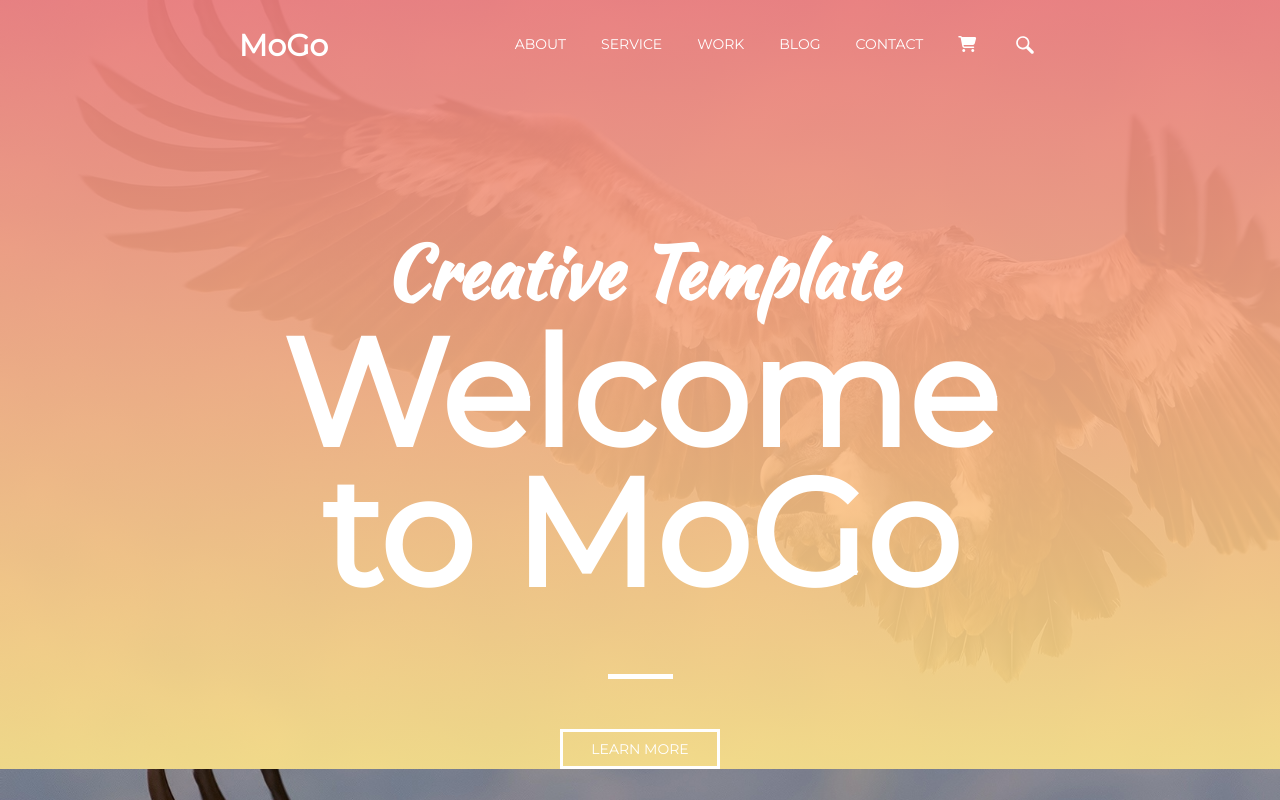
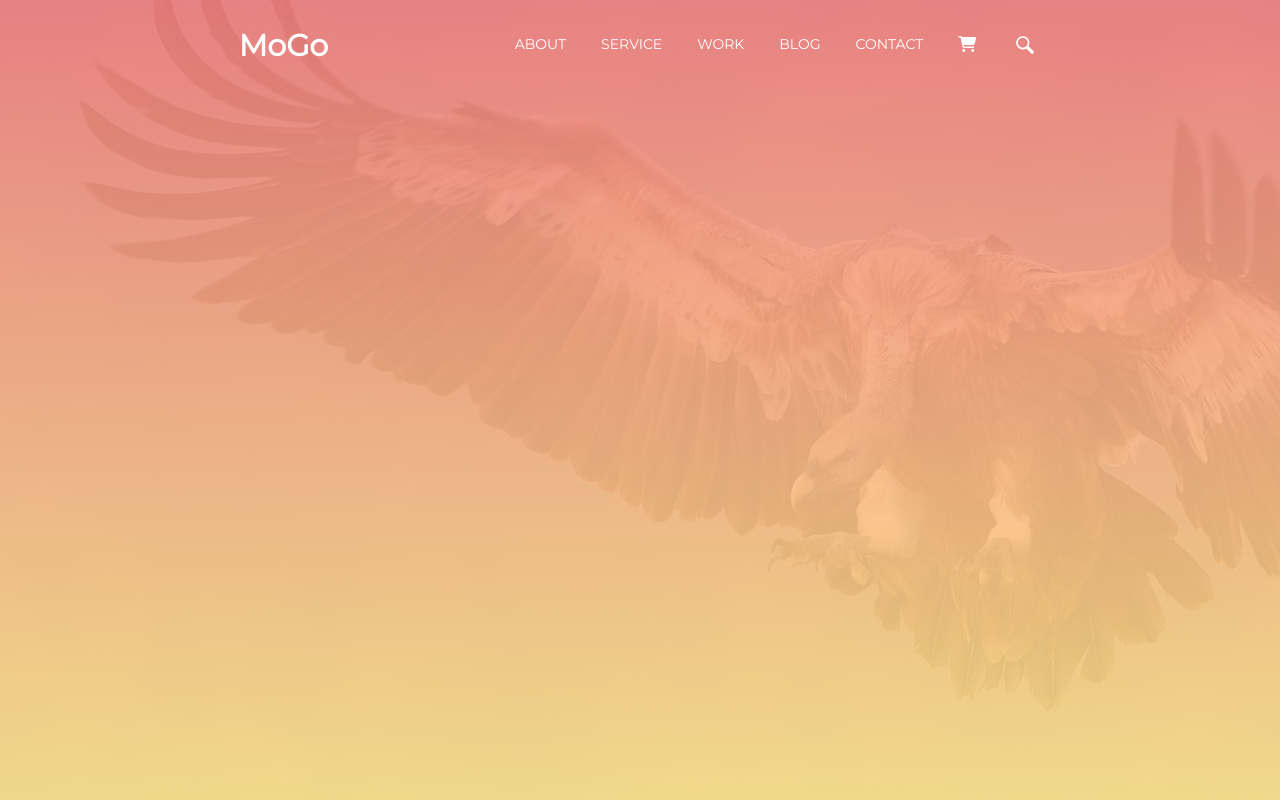
Before and after one commit to EugeneBatenko/ukietech-practice.github.io, a website: page app/index.html in a window 1280 px wide. Drawn offline with Linux system fonts and the light colour scheme.

Commit message:
Revert "Add text and button to header-banner"
This reverts commit cf5b59ec14bf8bd085379c43b7443b7d5bf902c0.

```diff
--- a/app/index.html
+++ b/app/index.html
@@ -48,11 +48,6 @@
                 </ul>
             </nav>
         </header>
-        <div class="header-banner__text">
-            <h3>Creative Template</h3>
-            <h2>Welcome<br>to MoGo</h2>
-        </div>
-        <button type="button">LEARN MORE</button>
     </section>
 </div>
 <script src="https://use.fontawesome.com/ef2fa877d8.js"></script>
--- a/app/scss/base/base.scss
+++ b/app/scss/base/base.scss
@@ -50,6 +50,7 @@ a {
     transition: all 0.6s;
   }
 }
+
 h1 {
   margin: 0;
   padding: 0;
@@ -57,21 +58,3 @@ h1 {
   font-family: $headers-font;
   font-size: 30px;
 }
-h2 {
-  margin: 0;
-  padding: 0;
-  font-family: $headers-font;
-}
-h3 {
-  margin: 0;
-  padding: 0;
-  font-family: $header-font-cursive;
-}
-button {
-  font-family: $headers-font;
-  font-size: 14px;
-  color: $white-font-color;
-  outline: none;
-  border: 3px solid $white-font-color;
-  background-color: $full-transparent-color;
-}
--- a/app/scss/layouts/l-banner-section.scss
+++ b/app/scss/layouts/l-banner-section.scss
@@ -2,49 +2,8 @@
 @import "../base/base";
 
 .header-banner {
-  height: 100%;
+  height: 100vh;
   background-image: linear-gradient(to top,
           rgba(252, 227, 138, 0.9) 0%,
           rgba(243, 129, 129, 0.9) 100%);
-  &__text {
-    h3 {
-      font-size: 72px;
-      color: $white-font-color;
-      text-align: center;
-      margin-top: 160px;
-      @media screen and(max-width: 1024px) {
-        font-size: 7vmax;
-      }
-    }
-    h2 {
-      font-size: 150px;
-      line-height: 140px;
-      color: $white-font-color;
-      text-align: center;
-      @media screen and(max-width: 1024px) {
-        font-size: 17vmax;
-        line-height: 10px;
-      }
-    }
-    &::after {
-      display: inherit;
-      content: "";
-      width: 65px;
-      height: 5px;
-      background-color: $white-font-color;
-      margin: 70px auto 0 auto;
-    }
   }
-  button {
-    display: block;
-    margin: 50px auto 0 auto;
-    width: 160px;
-    height: 40px;
-    transition: all 0.5s;
-    &:hover {
-      color: $pink-color;
-      border: 3px solid $pink-color;
-      transition: all 0.5s;
-    }
-  }
-}
--- a/app/scss/variables.scss
+++ b/app/scss/variables.scss
@@ -1,7 +1,6 @@
 //Colors variables
 $white-font-color: #fff;
 $hover-link-color: #fce38a;
-$pink-color: #f38181;
 $full-transparent-color: rgba(0,0,0,.0);
 
 //Fonts variables
```
Also changed, not shown: app/css/main.css.
